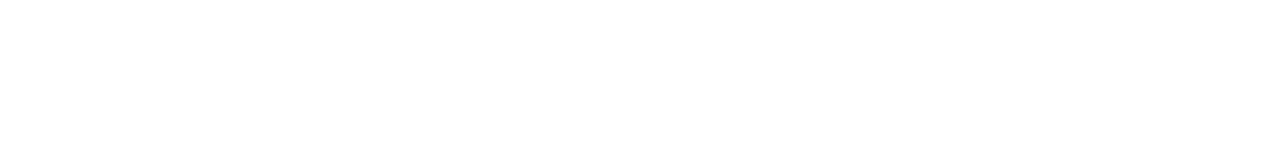
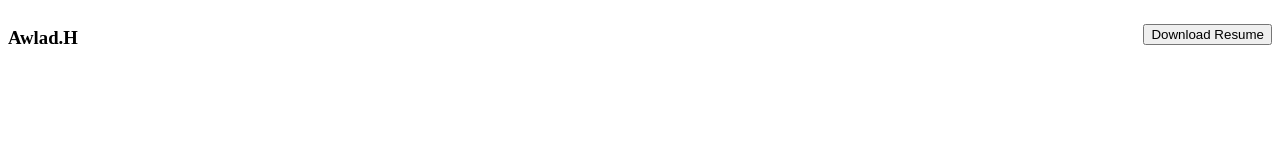
Before and after one commit to tamal212/my-fast-assignment, a plain HTML site: page index.html in a window 1280 px wide. Drawn offline with Linux system fonts and the light colour scheme.

Commit message:
added an style.css file

```diff
--- a/index.html
+++ b/index.html
@@ -10,7 +10,12 @@
 
 <body>
   <header>
-
+    <nav>
+      <h3>Awlad.H</h3>
+      <ul>
+        <li><a href=""><button>Download Resume</button></a></li>
+      </ul>
+    </nav>
   </header>
   <main>
 
--- a/style/style.css
+++ b/style/style.css
@@ -0,0 +1,14 @@
+
+
+/* nav sytle */
+nav{
+  display: flex;
+  justify-content: space-between;
+}
+nav ul li{
+  list-style: none;
+}
+nav ul{
+  display: flex;
+
+}
```
